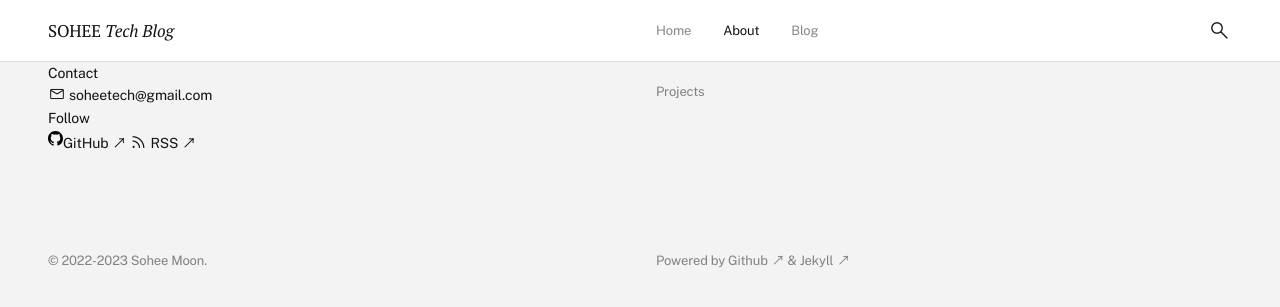
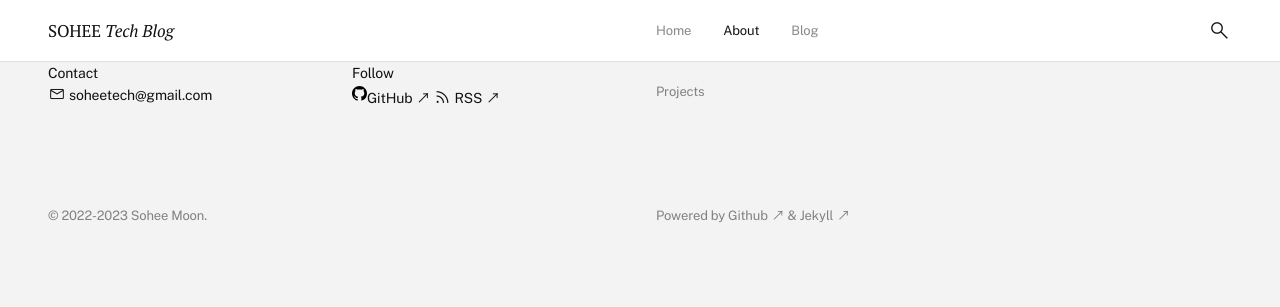
Before and after one commit to soheetech/soheetech.github.io, a Jekyll site: the page built from about.md, in a window 1280 px wide. Shown: the top 307 px of the page. Built offline with Jekyll 4.4.1, drawn with Linux system fonts in a browser that asks for light colours.

Commit message:
Update about.md

```diff
--- a/about.md
+++ b/about.md
@@ -3,15 +3,16 @@ layout: page
 title: About
 ---
 
-
-  <div class="sitemap container d-flex">
-    <div class="col col-3-12">
-      <h6>Contact</h6>
-      <p><a href="mailto:{{ site.email }}" class="social-mail"><span class="material-symbols-outlined">mail</span>{{ site.email }}</a></p>
-      <h6 class="follow">Follow</h6>
-      <p>
-        <a href="{{ "https://github.com/soheetech" | relative_url }}" target="_blank" class="social-github"><!-- Github Logo --><svg height="19" viewBox="0 0 16 16" width="15" data-view-component="true"><path fill-rule="evenodd" d="M8 0C3.58 0 0 3.58 0 8c0 3.54 2.29 6.53 5.47 7.59.4.07.55-.17.55-.38 0-.19-.01-.82-.01-1.49-2.01.37-2.53-.49-2.69-.94-.09-.23-.48-.94-.82-1.13-.28-.15-.68-.52-.01-.53.63-.01 1.08.58 1.23.82.72 1.21 1.87.87 2.33.66.07-.52.28-.87.51-1.07-1.78-.2-3.64-.89-3.64-3.95 0-.87.31-1.59.82-2.15-.08-.2-.36-1.02.08-2.12 0 0 .67-.21 2.2.82.64-.18 1.32-.27 2-.27.68 0 1.36.09 2 .27 1.53-1.04 2.2-.82 2.2-.82.44 1.1.16 1.92.08 2.12.51.56.82 1.27.82 2.15 0 3.07-1.87 3.75-3.65 3.95.29.25.54.73.54 1.48 0 1.07-.01 1.93-.01 2.2 0 .21.15.46.55.38A8.013 8.013 0 0016 8c0-4.42-3.58-8-8-8z"></path></svg>GitHub</a>
-        <a href="{{ "/feed.xml" | relative_url }}" target="_blank" class="social-rss"><span class="material-symbols-outlined">rss_feed</span>RSS</a>
-      </p>
-    </div>
+<div class="container d-flex">
+  <div class="col col-3-12">
+    <h6>Contact</h6>
+    <p><a href="mailto:{{ site.email }}" class="social-mail"><span class="material-symbols-outlined">mail</span>{{ site.email }}</a></p>
   </div>
+  <div class="col col-3-12">
+    <h6 class="follow">Follow</h6>
+    <p>
+      <a href="{{ "https://github.com/soheetech" | relative_url }}" target="_blank" class="social-github"><!-- Github Logo --><svg height="19" viewBox="0 0 16 16" width="15" data-view-component="true"><path fill-rule="evenodd" d="M8 0C3.58 0 0 3.58 0 8c0 3.54 2.29 6.53 5.47 7.59.4.07.55-.17.55-.38 0-.19-.01-.82-.01-1.49-2.01.37-2.53-.49-2.69-.94-.09-.23-.48-.94-.82-1.13-.28-.15-.68-.52-.01-.53.63-.01 1.08.58 1.23.82.72 1.21 1.87.87 2.33.66.07-.52.28-.87.51-1.07-1.78-.2-3.64-.89-3.64-3.95 0-.87.31-1.59.82-2.15-.08-.2-.36-1.02.08-2.12 0 0 .67-.21 2.2.82.64-.18 1.32-.27 2-.27.68 0 1.36.09 2 .27 1.53-1.04 2.2-.82 2.2-.82.44 1.1.16 1.92.08 2.12.51.56.82 1.27.82 2.15 0 3.07-1.87 3.75-3.65 3.95.29.25.54.73.54 1.48 0 1.07-.01 1.93-.01 2.2 0 .21.15.46.55.38A8.013 8.013 0 0016 8c0-4.42-3.58-8-8-8z"></path></svg>GitHub</a>
+      <a href="{{ "/feed.xml" | relative_url }}" target="_blank" class="social-rss"><span class="material-symbols-outlined">rss_feed</span>RSS</a>
+    </p>
+  </div>
+</div>
```
